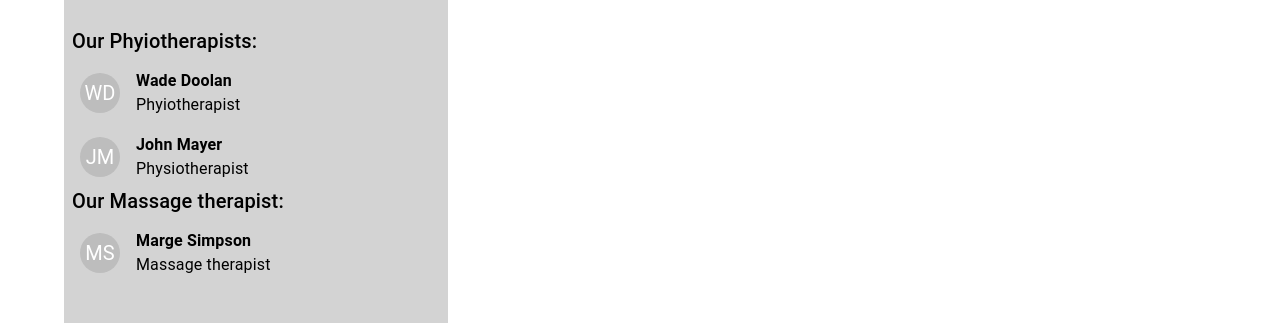
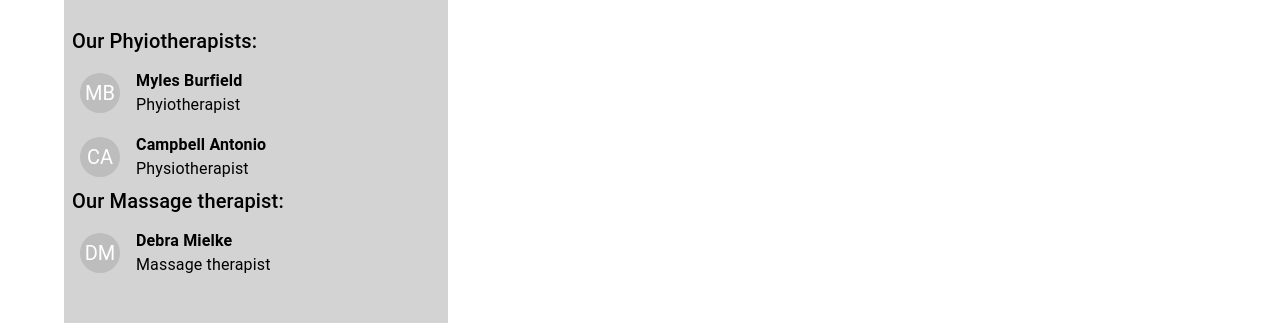
Before and after one commit to Wade008/booking-client, a React (Create React App) app: page / in a window 1280 px wide. Shown: the part 198-521 px from the top of the page. Built offline with nearby package versions, Linux system fonts and the light colour scheme.

Commit message:
Use actual iFrames, code update

```diff
--- a/src/components/EmbeddedPrac1.jsx
+++ b/src/components/EmbeddedPrac1.jsx
@@ -4,7 +4,7 @@ const EmbeddedPract1 = () => {
 
     return (
         <>
-            <iframe id='cliniko-53857727' title="Book with Wade Doolan" src='https://my-org.au3.cliniko.com/bookings?business_id=1130925724396428849&practitioner_id=1130925722685152496&embedded=true' style={{ pointerEvents: 'auto', border: '0px', width: '100%', height: '100%', overFlowY: 'scroll', margin: '0px', padding: '0px'}}></iframe>
+            <iframe id='cliniko-93085526' title="Book with Myles Burfield" src='https://sports-and-exercise-physiotherapy.au3.cliniko.com/bookings?business_id=1000889477293415934&practitioner_id=943610693033139751&embedded=true' style={{ pointerEvents: 'auto', border: '0px', width: '100%', height: '100%', overFlowY: 'scroll', margin: '0px', padding: '0px'}}></iframe>
         </>
     )
 
--- a/src/components/EmbeddedPrac2.jsx
+++ b/src/components/EmbeddedPrac2.jsx
@@ -7,7 +7,7 @@ const EmbeddedPract2 = () => {
 
     return (
         <>
-            <iframe id='cliniko-53857727' title="Book with John Mayer"  src='https://my-org.au3.cliniko.com/bookings?business_id=1130925724396428849&practitioner_id=1136587911978819130&embedded=true' style={{ pointerEvents: 'auto', border: '0px', width: '100%', height: '100%', overFlowY: 'scroll', margin: '0px', padding: '0px'}}></iframe>
+            <iframe id='cliniko-93085526' title="Book with Campbell Antonio"  src='https://sports-and-exercise-physiotherapy.au3.cliniko.com/bookings?business_id=1000889477293415934&practitioner_id=1043680863335751617&embedded=true' style={{ pointerEvents: 'auto', border: '0px', width: '100%', height: '100%', overFlowY: 'scroll', margin: '0px', padding: '0px'}}></iframe>
         </>
     )
 
--- a/src/components/EmbeddedPrac3.jsx
+++ b/src/components/EmbeddedPrac3.jsx
@@ -5,7 +5,7 @@ const EmbeddedPract3 = () => {
 
     return (
         <>
-            <iframe id='cliniko-53857727'   title="Book with Marge Simpson"   src='https://my-org.au3.cliniko.com/bookings?business_id=1130925724396428849&practitioner_id=1140135844280016615&embedded=true' style={{ pointerEvents: 'auto', border: '0px', width: '100%', height: '100%', overFlowY: 'scroll', margin: '0px', padding: '0px'}}></iframe>
+            <iframe id='cliniko-81950961'   title="Book with Debra Mielke"   src='https://excelr8.cliniko.com/bookings?business_id=1110366787511256623&practitioner_id=104018&embedded=true' style={{ pointerEvents: 'auto', border: '0px', width: '100%', height: '100%', overFlowY: 'scroll', margin: '0px', padding: '0px'}}></iframe>
         </>
     )
 
--- a/src/components/practitionerData/pracData.js
+++ b/src/components/practitionerData/pracData.js
@@ -6,27 +6,67 @@ import Avatar from '@mui/material/Avatar';
 export const pracDetails = [
     {
         id: 1,
-        firstname: "Wade",
-        lastname: "Doolan",
+        firstname: "Myles",
+        lastname: "Burfield",
         role: "Phyiotherapist",
-        avatar: <Avatar >WD</Avatar>
+        avatar: <Avatar>MB</Avatar>
     },
     {
         id: 2,
-        firstname: "John",
-        lastname: "Mayer",
+        firstname: "Campbell",
+        lastname: "Antonio",
         role: "Physiotherapist",
-        avatar: <Avatar>JM</Avatar>
+        avatar: <Avatar>CA</Avatar>
 
     },
     {
         id: 3,
-        firstname: "Marge",
-        lastname: "Simpson",
+        firstname: "Debra",
+        lastname: "Mielke",
         role: "Massage therapist",
-        avatar: <Avatar>MS</Avatar>
+        avatar: <Avatar>DM</Avatar>
 
     }
 
 
 ]
+
+export const displayDetails = [
+    {
+        id: 1,
+        title: "Our Phyiotherapists",
+        practitioners: [
+            {
+                id: 1,
+                firstname: "Myles",
+                lastname: "Burfield",
+                role: "Phyiotherapist",
+                avatar: <Avatar>MB</Avatar>
+            },
+            {
+                id: 2,
+                firstname: "Campbell",
+                lastname: "Antonio",
+                role: "Physiotherapist",
+                avatar: <Avatar>CA</Avatar>
+
+            }
+        ]
+    },
+    {
+        id: 2,
+        title: "Our Massage therapist",
+        practitioners: [
+            {
+                id: 3,
+                firstname: "Debra",
+                lastname: "Mielke",
+                role: "Massage therapist",
+                avatar: <Avatar>DM</Avatar>
+
+            }
+        ]
+    }
+
+
+]
```
Also changed, not shown: iFrame_Data/iFrame.md (added, +102 -0 lines).
